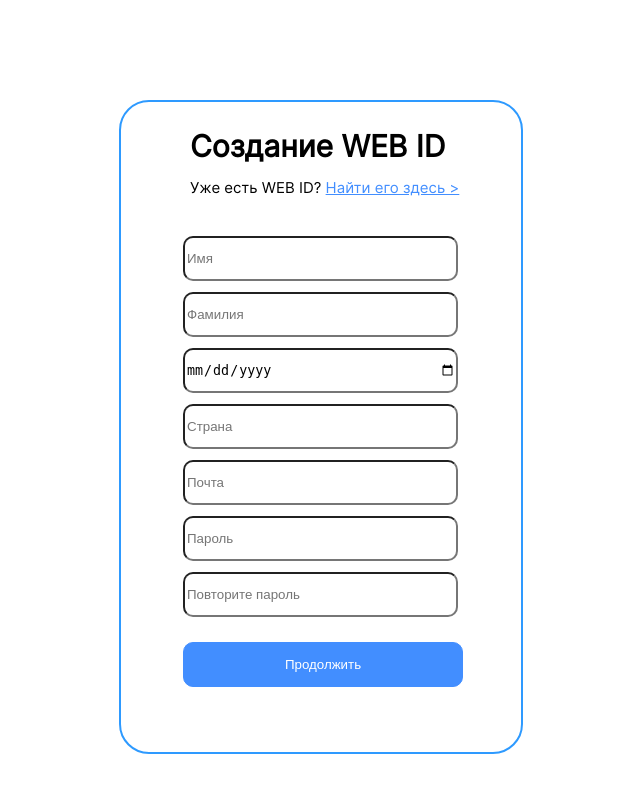
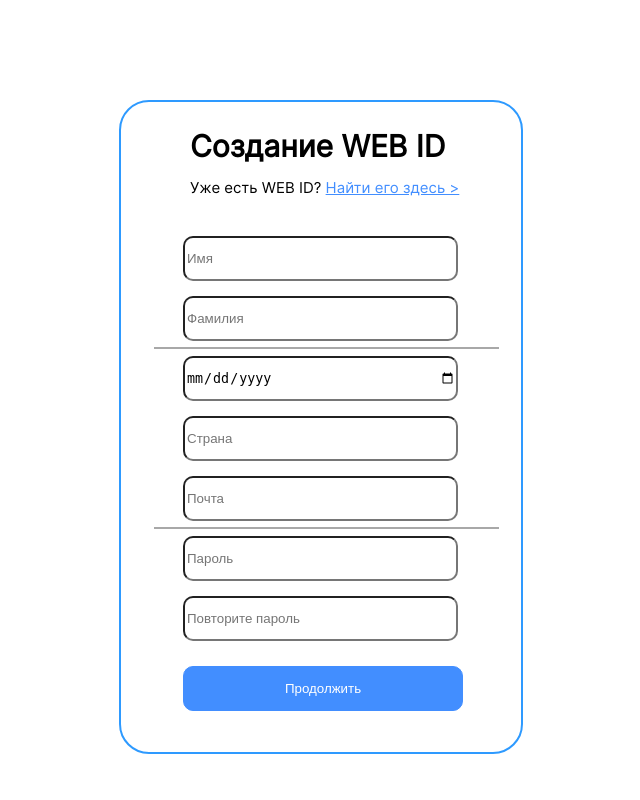
Before and after one commit to kharebovOleg/my_site, a PHP site: page /register.php in a window 1280 px wide. Shown: the whole page, without its empty margins (181-821 px from the left). Run offline with PHP 8.4, Linux system fonts and the light colour scheme.

Commit message:
3 commit

```diff
--- a/register.php
+++ b/register.php
@@ -1,4 +1,29 @@
-<?php
+
+<html>
+<head>
+<title>MY SITE</title>
+<meta charset="utf-8">
+<link rel="stylesheet" href="style.css">
+</head>
+<body>
+<div class="registration_page">
+    <div class="registration_head">
+        <p class="main_theme">Создание WEB ID</p>
+        <p class="go_to_authorithation">Уже есть WEB ID? <a href="#">Найти его здесь ></a></p>
+    </div>
+    <form class="registration_form" action="" method="POST">
+        <input type="text" name="firstname" placeholder="Имя" pattern="[a-zA-Z]+" required/>
+        <input type="text" name="lastname" placeholder="Фамилия" pattern="[a-zA-Z]+" required/>
+        <div class="line1"></div>
+        <input type="date" name="birthday" placeholder="Дата рождения"/>
+        <input type="text" name="country" placeholder="Страна"/>
+        <input type="email" name="email" placeholder="Почта" required/>
+        <div class="line2"></div>
+        <input type="password" name="password" placeholder="Пароль" required/>
+        <input type="password" name="password_repeat" placeholder="Повторите пароль"/>
+        <button type="submit"  name="register" value="register" class="sbm_btn">Продолжить</button>
+    </form>
+    <?php
     session_start();
     include('config.php');
     if (isset($_POST['register'])) {
@@ -16,11 +41,13 @@
             $query->bindParam("email", $email, PDO::PARAM_STR);
             $query->execute();
             if ($query->rowCount() > 0) {
-                echo '<p class="error">Этот адрес уже зарегистрирован!</p>';
                 ?>
                     <script type="text/javascript">
-
-                        alert("fail");
+                        const elem = document.createElement('p');
+                        elem.textContent = "Пользователь с такой почтой уже существует";
+                        elem.style.color = 'red';
+                        elem.classList.add('error_theme');
+                        document.body.appendChild(elem);
                     </script>
                 <?php
             }
@@ -45,28 +72,6 @@
         }
     }
 ?>
-<html>
-<head>
-<title>MY SITE</title>
-<meta charset="utf-8">
-<link rel="stylesheet" href="style.css">
-</head>
-<body>
-<div class="registration_page">
-    <div class="registration_head">
-        <p class="main_theme">Создание WEB ID</p>
-        <p class="go_to_authorithation">Уже есть WEB ID? <a href="#">Найти его здесь ></a></p>
-    </div>
-    <form class="registration_form" action="" method="POST">
-        <input type="text" name="firstname" placeholder="Имя" pattern="[a-zA-Z]+" required/>
-        <input type="text" name="lastname" placeholder="Фамилия" pattern="[a-zA-Z]+" required/>
-        <input type="date" name="birthday" placeholder="Дата рождения"/>
-        <input type="text" name="country" placeholder="Страна"/>
-        <input type="email" name="email" placeholder="Почта" pattern="[a-z0-9._%+-]+@[a-z0-9.-]+\.[a-z]{2,4}$" required/>
-        <input type="password" name="password" placeholder="Пароль" required/>
-        <input type="password" name="password_repeat" placeholder="Повторите пароль"/>
-        <button type="submit"  name="register" value="register" class="sbm_btn">Продолжить</button>
-    </form>
 </div>
 </body>
 </html>
--- a/style.css
+++ b/style.css
@@ -58,7 +58,7 @@
     width: 275px;
     height: 45px;
 
-    margin-bottom: 11px;
+    margin-bottom: 15px;
     border-radius: 10px;
 }
 
@@ -78,3 +78,28 @@
     top: 134px;
     left: 62px;
 }
+
+.line1 {
+    position: absolute;
+    width: 343.02px;
+    height: 0px;
+    top: 111px;
+    left: -29px;
+    border: 1px solid rgba(168, 168, 168, 1);
+}
+
+.line2 {
+    position: absolute;
+    width: 343.02px;
+    height: 0px;
+    top: 291px;
+    left: -29px;
+    border: 1px solid rgba(168, 168, 168, 1);
+}
+
+.error_theme {
+    position: absolute;
+    top: 706px;
+    left: 362px;
+    font-size: 15px;
+}
```
Also changed, not shown: resources/myFunction.js (+12 -0 lines), resources/users.sql (renamed from resources/mytable (1).sql, +8 -8 lines).
